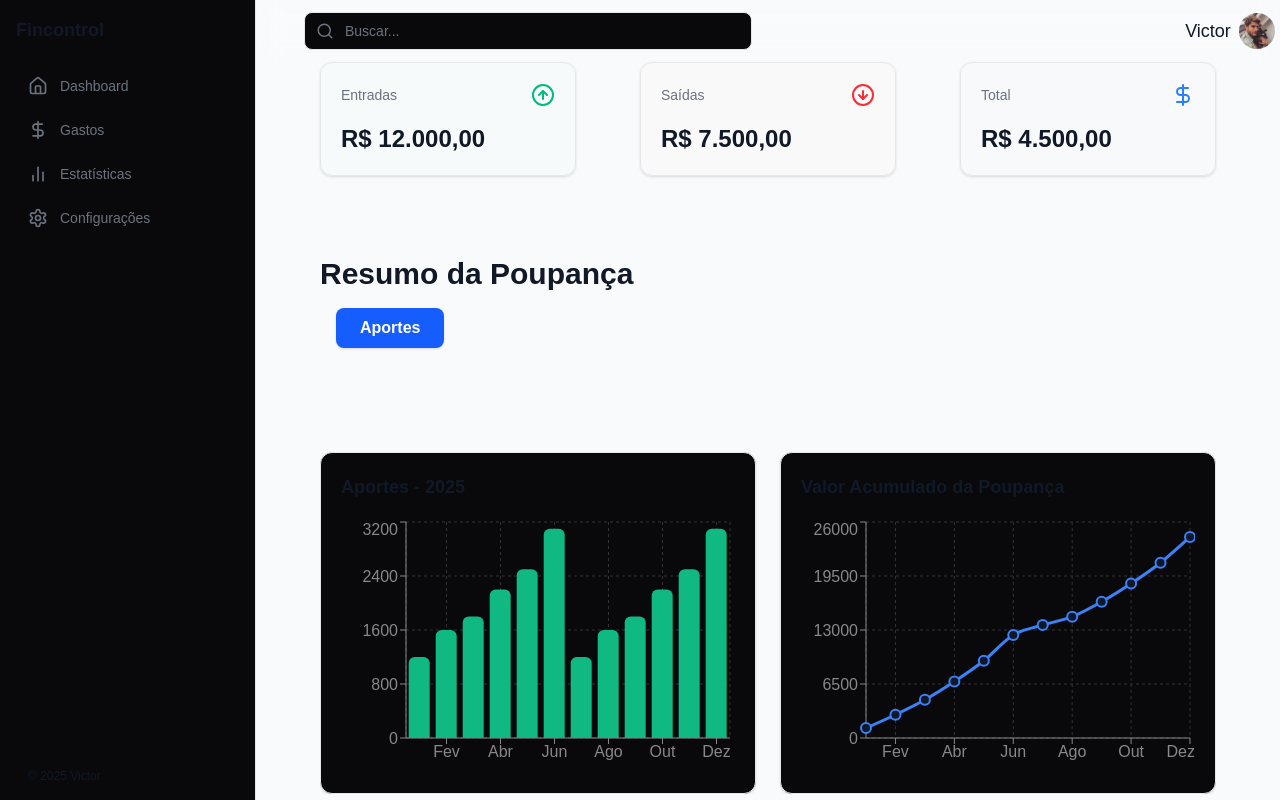
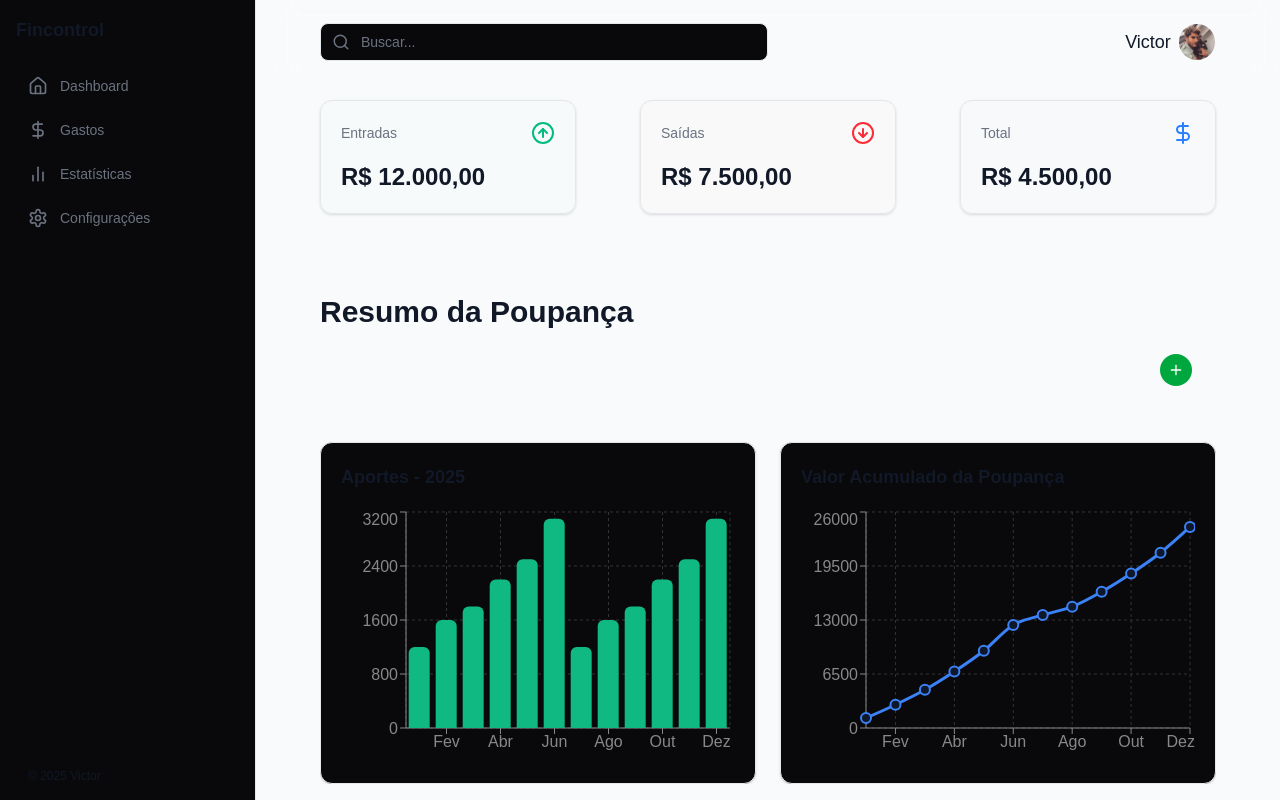
Before and after one commit to victorgomesc/fincoltrol, a Next.js app: page / in a window 1280 px wide. Built offline with nearby package versions, Linux system fonts and the light colour scheme.

Commit message:
refact: refact componet ApporteDialog

```diff
--- a/src/components/ApporteDialog.tsx
+++ b/src/components/ApporteDialog.tsx
@@ -1,6 +1,7 @@
 "use client";
 
 import React, { useState } from "react";
+import { Plus, Edit2, Trash2 } from "lucide-react";
 
 type Aporte = {
   id: number;
@@ -15,10 +16,16 @@ export default function AportesModal() {
   const [valor, setValor] = useState("");
   const [editandoId, setEditandoId] = useState<number | null>(null);
 
-  const abrirModal = () => {
+  const abrirModal = (aporte?: Aporte) => {
+    if (aporte) {
+      setMes(aporte.mes);
+      setValor(aporte.valor.toString());
+      setEditandoId(aporte.id);
+    } else {
       setMes("");
       setValor("");
       setEditandoId(null);
+    }
     setShowModal(true);
   };
 
@@ -39,71 +46,66 @@ export default function AportesModal() {
     setEditandoId(null);
   };
 
-  const editarAporte = (aporte: Aporte) => {
-    setMes(aporte.mes);
-    setValor(aporte.valor.toString());
-    setEditandoId(aporte.id);
-    setShowModal(true);
-  };
-
   const excluirAporte = (id: number) => {
     setAportes((prev) => prev.filter((a) => a.id !== id));
   };
 
   return (
-    <div className="p-4">
+    <div className="p-6">
+      <div className="flex justify-end gap-3">
         <button
-        className="bg-blue-600 flex gap-3 hover:bg-blue-700 text-white font-semibold px-6 py-2 rounded-lg shadow"
-        onClick={abrirModal}
+          onClick={() => abrirModal()}
+          className="p-2 bg-green-600 hover:bg-green-700 rounded-full"
         >
-        Aportes
+          <Plus className="w-4 h-4 text-white" />
         </button>
+      </div>
 
       {showModal && (
         <div className="fixed inset-0 bg-black bg-opacity-60 flex items-center justify-center z-50">
-          <div className="bg-zinc-900 text-white p-6 rounded-xl w-full max-w-md shadow-xl">
-            <h2 className="text-xl font-bold mb-4">
-              {editandoId !== null ? "Editar Aporte" : "Novo Aporte"}
+          <div className="bg-zinc-900 text-white p-8 rounded-xl w-full max-w-md shadow-2xl">
+            <h2 className="text-2xl font-bold mb-6 text-center">
+              {editandoId !== null ? "Edit Contribution" : "New Contribution"}
             </h2>
 
             <input
               type="text"
-              placeholder="Mês (Ex: Maio/2025)"
+              placeholder="Month (e.g., May/2025)"
               value={mes}
               onChange={(e) => setMes(e.target.value)}
-              className="w-full bg-zinc-800 text-white px-4 py-2 mb-3 rounded-lg focus:outline-none focus:ring-2 focus:ring-blue-500"
+              className="w-full bg-zinc-800 text-white px-4 py-3 mb-4 rounded-lg focus:outline-none focus:ring-2 focus:ring-blue-500"
             />
             <input
               type="number"
-              placeholder="Valor (Ex: 3000)"
+              placeholder="Value (e.g., 3000)"
               value={valor}
               onChange={(e) => setValor(e.target.value)}
-              className="w-full bg-zinc-800 text-white px-4 py-2 mb-4 rounded-lg focus:outline-none focus:ring-2 focus:ring-blue-500"
+              className="w-full bg-zinc-800 text-white px-4 py-3 mb-6 rounded-lg focus:outline-none focus:ring-2 focus:ring-blue-500"
             />
 
-            <div className="flex justify-end gap-2">
+            <div className="flex justify-end gap-3">
               <button
                 onClick={() => setShowModal(false)}
-                className="px-4 py-2 bg-gray-600 hover:bg-gray-700 rounded-md"
+                className="px-4 py-2 bg-gray-600 hover:bg-gray-700 rounded-lg"
               >
-                Cancelar
+                Cancel
               </button>
               <button
                 onClick={salvarAporte}
-                className="px-4 py-2 bg-blue-600 hover:bg-blue-700 rounded-md"
+                className="px-4 py-2 bg-blue-600 hover:bg-blue-700 rounded-lg"
               >
-                {editandoId !== null ? "Salvar" : "Adicionar"}
+                {editandoId !== null ? "Save" : "Add"}
               </button>
             </div>
           </div>
         </div>
       )}
 
-      <div className="mt-6 space-y-4">
+      <div className="mt-8 space-y-4">
         {aportes.map((a) => (
           <div
             key={a.id}
-            className="bg-zinc-800 text-white p-4 rounded-lg flex justify-between items-center"
+            className="bg-zinc-800 text-white p-4 rounded-lg flex justify-between items-center shadow"
           >
             <div>
               <strong className="block text-lg">{a.mes}</strong>
@@ -111,16 +113,16 @@ export default function AportesModal() {
             </div>
             <div className="flex gap-2">
               <button
-                onClick={() => editarAporte(a)}
-                className="bg-yellow-500 hover:bg-yellow-600 text-black px-3 py-1 rounded-md"
+                onClick={() => abrirModal(a)}
+                className="p-2 bg-yellow-500 hover:bg-yellow-600 rounded-full"
               >
-                Editar
+                <Edit2 className="w-4 h-4 text-black" />
               </button>
               <button
                 onClick={() => excluirAporte(a.id)}
-                className="bg-red-600 hover:bg-red-700 text-white px-3 py-1 rounded-md"
+                className="p-2 bg-red-600 hover:bg-red-700 rounded-full"
               >
-                Excluir
+                <Trash2 className="w-4 h-4 text-white" />
               </button>
             </div>
           </div>
--- a/src/components/Header.tsx
+++ b/src/components/Header.tsx
@@ -3,7 +3,7 @@ import { Avatar } from "./ui/Avatar";
 
 export function Header() {
   return (
-    <header className="w-full px-6 py-3 backdrop-blur-md bg-background/80 flex items-center justify-between">
+    <header className="w-full px-6 py-3 ml-4 mb-4 backdrop-blur-md bg-background/80 flex items-center justify-between">
       {/* Barra de busca */}
       <div className="relative w-full max-w-md mx-6">
         <Search
@@ -18,9 +18,8 @@ export function Header() {
       </div>
 
       {/* Avatar ou área de usuário */}
-      <div className="flex items-center gap-3">
+      <div className="flex items-center gap-3 p-3 mr-16">
         <Avatar name="Victor" src="/assets/perfil.jpg" size={36} />
-        {/* Futuramente: dropdown de perfil com logout/configurações */}
       </div>
     </header>
   );
--- a/src/components/Poupanca.tsx
+++ b/src/components/Poupanca.tsx
@@ -27,7 +27,7 @@ const data = [
 
 export function SavingsChart() {
   return (
-    <section className="bg-zinc-950 border border-[var(--card-border)] mt-16 w-2/4 p-5 rounded-xl shadow-sm">
+    <section className="bg-zinc-950 border border-[var(--card-border)] w-2/4 p-5 rounded-xl shadow-sm">
       <h2 className="text-lg font-semibold text-[var(--foreground)] mb-4">
         Aportes - 2025
       </h2>
--- a/src/components/PoupancaAcumulado.tsx
+++ b/src/components/PoupancaAcumulado.tsx
@@ -36,7 +36,7 @@ const accumulatedData = baseData.map((item, index) => {
 
 export function AccumulatedSavingsChart() {
   return (
-    <section className="bg-zinc-950 border border-[var(--card-border)] mt-16 w-2/4 p-5 rounded-xl shadow-sm">
+    <section className="bg-zinc-950 border border-[var(--card-border)] w-2/4 p-5 rounded-xl shadow-sm">
       <h2 className="text-lg font-semibold text-[var(--foreground)] mb-4">
         Valor Acumulado da Poupança
       </h2>
--- a/src/components/SavingAccountsSumary.tsx
+++ b/src/components/SavingAccountsSumary.tsx
@@ -11,6 +11,7 @@ const SavingAccountsSumary = () => {
         </div>
         <AportesModal />
       <div className="flex gap-6">
+
         <SavingsChart />
         <AccumulatedSavingsChart />
       </div>
```
Lines whose indentation alone changed are shown as unchanged.
